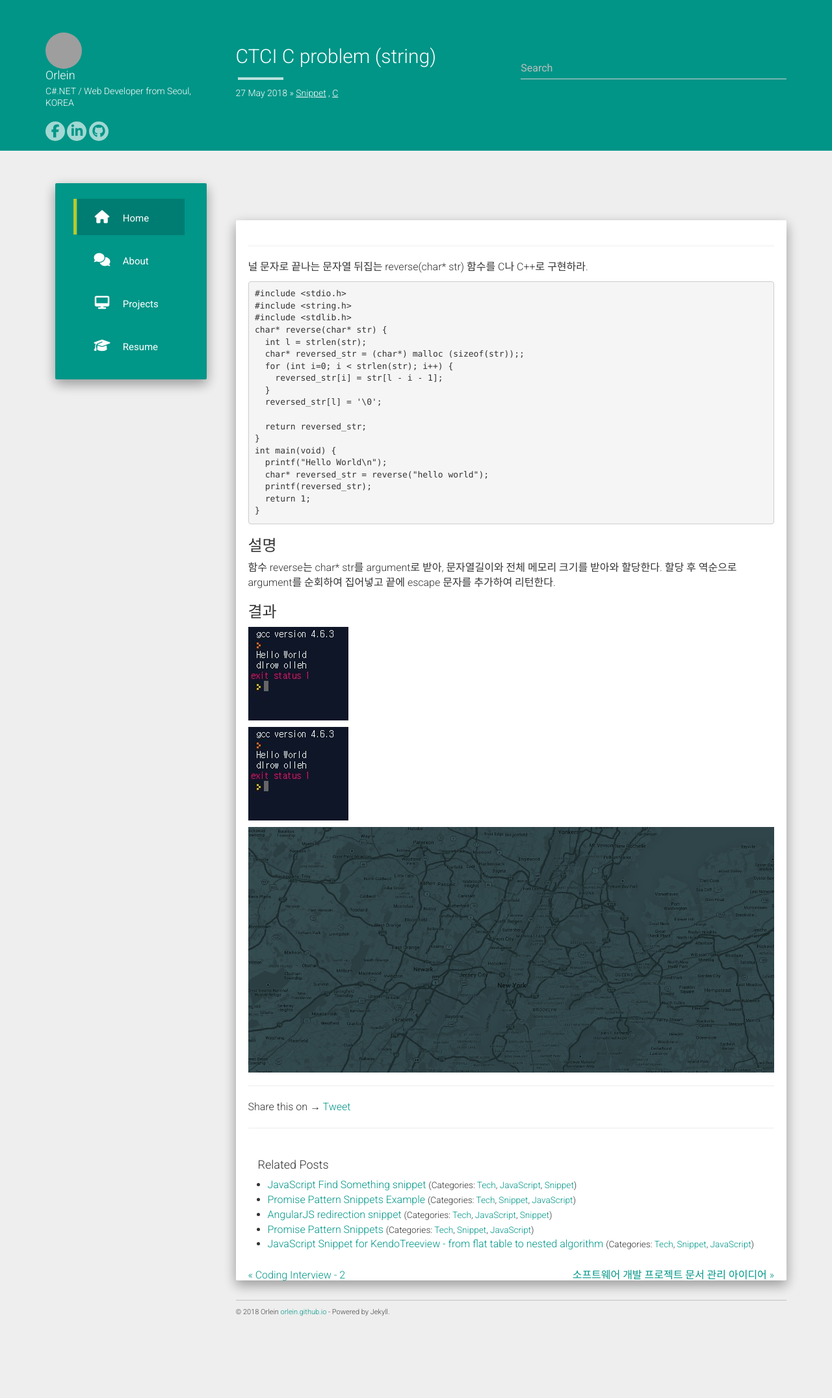
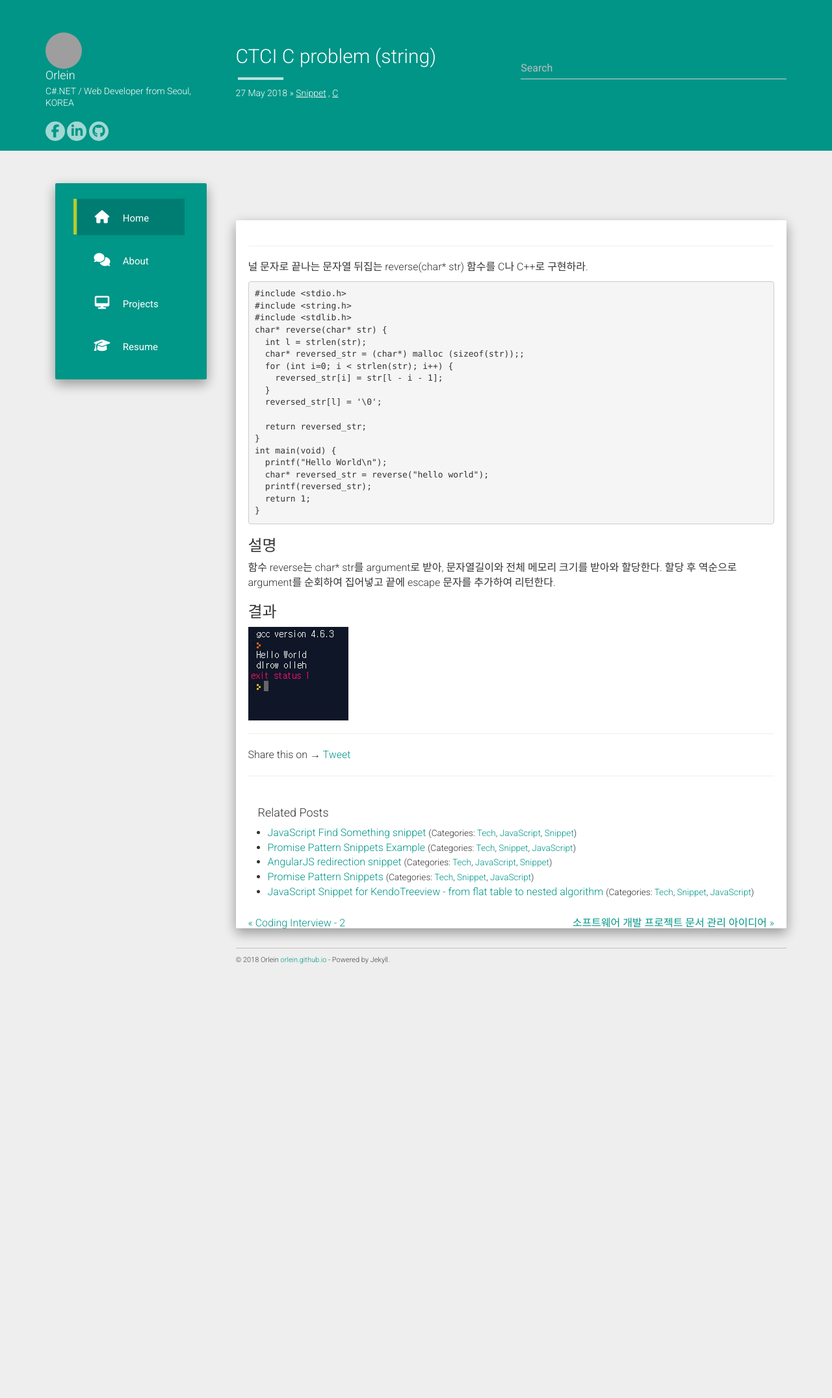
Before and after one commit to orlein/orlein.github.io, a Jekyll site: the page built from _posts/2018-05-27-CTCI-Problem.md, in a window 1280 px wide. Shown: the whole page at 65% size. Built offline with Jekyll 4.4.1, drawn with Linux system fonts in a browser that asks for light colours; nearby versions of some CDN libraries; comment, search, counter and statistics services are not loaded; after the commit the page ends 1610 px from its top, so only the background shows below that; grey boxes are pictures that could not be loaded.

Commit message:
재시도

```diff
--- a/_posts/2018-05-27-CTCI-Problem.md
+++ b/_posts/2018-05-27-CTCI-Problem.md
@@ -36,8 +36,4 @@ int main(void) {
 
 ### 결과
 
-![뒤집혀진 string](/static/post_image/2018-05-27/reversed.jpg)
-
-![결과이미지]({{ site.url }}/static/post_image/2018-05-27/reversed.jpg)
-
-![이미지테스트]({{ site.url }}/static/projects/placeholder.jpg)
+![뒤집혀진 string](/static/post_image/2018-05-27/reversed.JPG)
```
